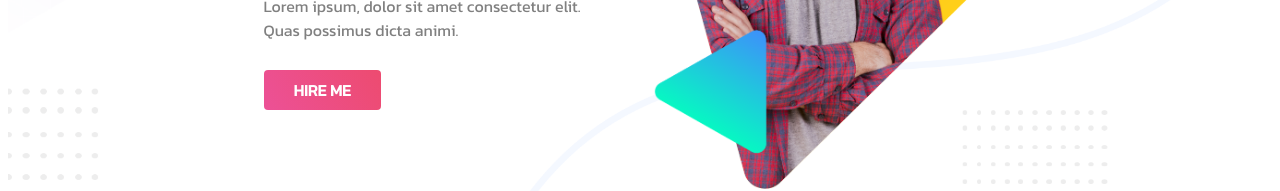
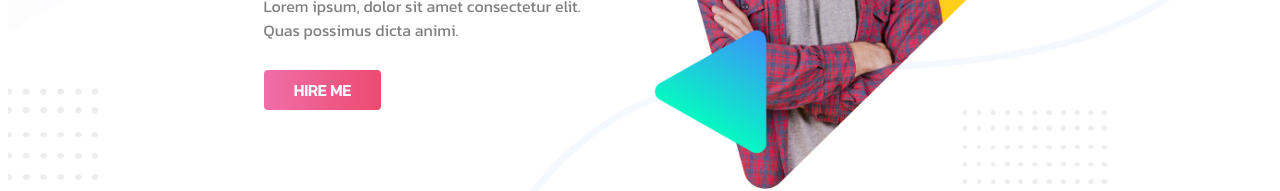
Before and after one commit to mdnazrulislam7255/Personal-site, a plain HTML site: page index.html in a window 1280 px wide. Shown: the part 375-566 px from the top of the page. Drawn offline with Linux system fonts and the light colour scheme.

Commit message:
Final site

```diff
--- a/style.css
+++ b/style.css
@@ -31,7 +31,7 @@ h1{
 }
 .button{
     text-decoration: none;
-    background-image: linear-gradient(60deg,#EC5196,#ED4B70);
+    background-image: linear-gradient(90deg,#f06ea8,#ED4B70);
     padding: 8px 30px;
     color: white;
     border-radius: 4px;
```
